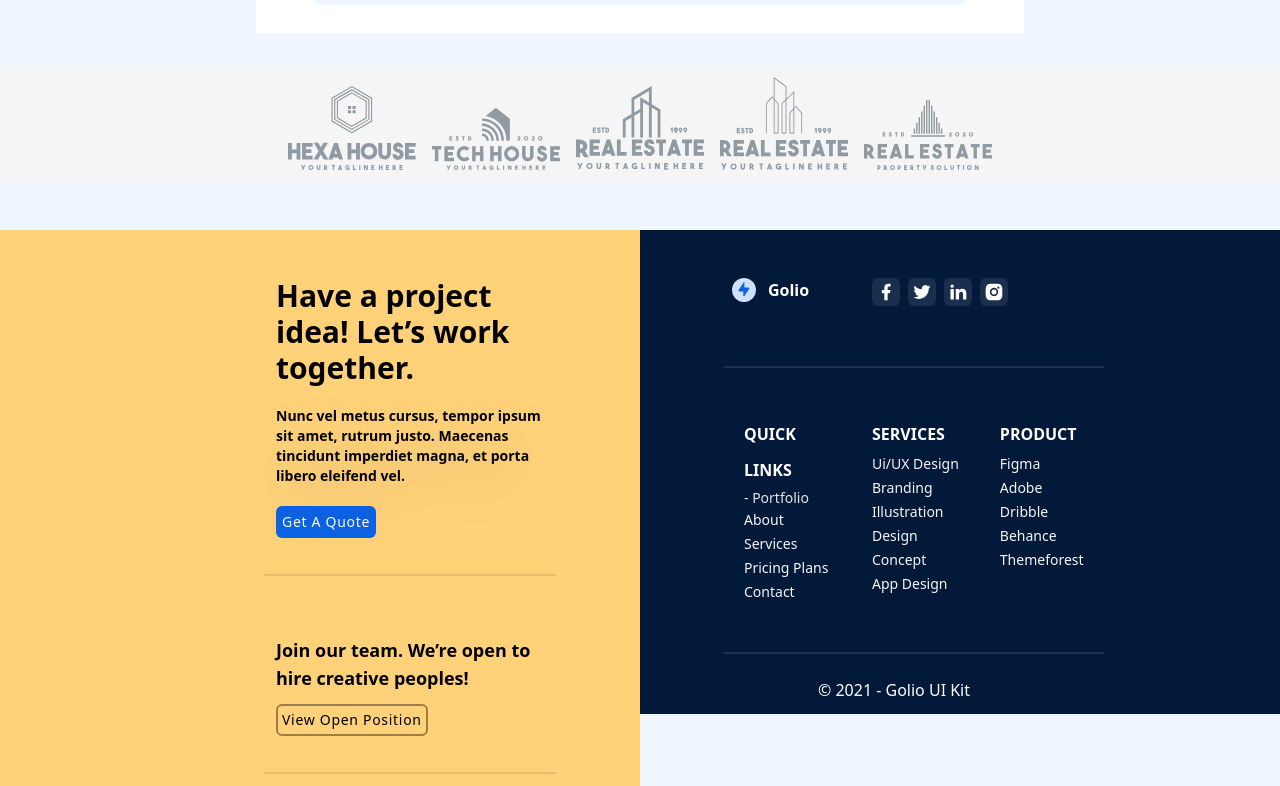
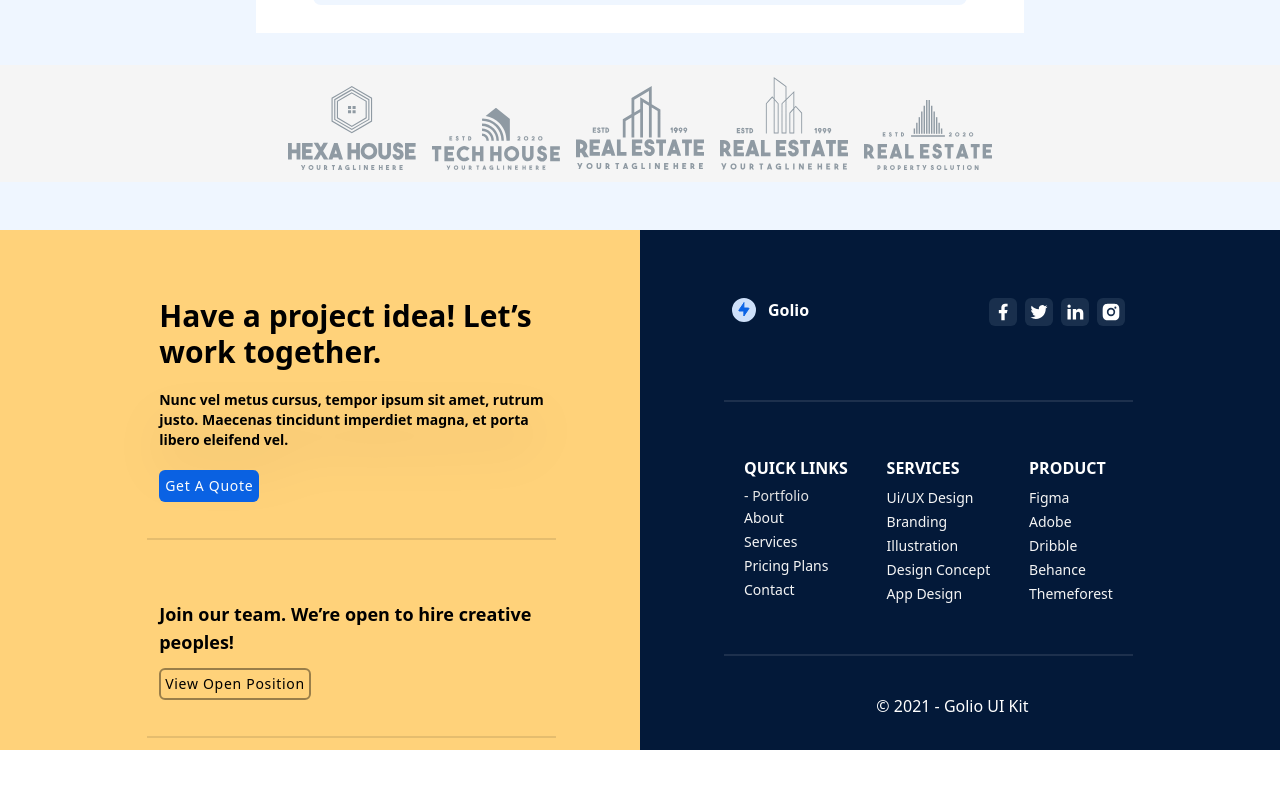
Before and after one commit to TubiOb/golio, a React (Create React App) app: page / in a window 1280 px wide. Shown: the part 4023-4809 px from the top of the page. After the commit the page ends 4773 px from the top, so only its background shows below. Built offline with nearby package versions, Linux system fonts and the light colour scheme; the HTML template or start-up script is replaced by a standard one.

Commit message:
Done with the other side

```diff
--- a/src/components/Footer.jsx
+++ b/src/components/Footer.jsx
@@ -5,21 +5,21 @@ import { RiFacebookFill, RiTwitterFill, RiLinkedinFill, RiInstagramFill } from "
 
 const Footer = () => {
   return (
-    <div className='w-full flex lg:flex-row flex-col flex-wrap items-start justify-between mt-12'>
-        <div className='bg-[#FFD27A] py=5 px-7 md:w-full lg:w-[50%] w-full items-center md:items-end justify-between flex flex-col'>
-            <div className='flex flex-col w-[95%] lg:w-[50%] lg:mr-14 lg:my-3 items-start gap-3 justify-between border-b-2 border-opacity-10 border-b-black py-7 px-2 md:py-9 md:px-3'>
+    <div className='w-full flex lg:flex-row flex-wrap items-center justify-between mt-12'>
+        <div className='bg-[#FFD27A] py-5 px-7 md:w-full lg:w-[50%] w-full h-full lg:h-[520px] items-center md:items-end justify-between flex flex-col'>
+            <div className='flex flex-col w-[95%] lg:w-[70%] lg:mr-14 lg:my-3 items-start gap-3 justify-between border-b-2 border-opacity-10 border-b-black py-7 px-2 md:py-9 md:px-3'>
                 <h4 className='font-bold text-sm lg:text-3xl tracking-normal leading-3 '>Have a project idea! Let’s work together.</h4>
                 <p className='text-xs lg:text-sm font-semibold leading-3 py-2 drop-shadow-2xl'>Nunc vel metus cursus, tempor ipsum sit amet, rutrum justo. Maecenas tincidunt imperdiet magna, et porta libero eleifend vel. </p>
                 <button type="submit" className='bg-[#0B63E5] text-white border-transparent tracking-wider border-2 border-opacity-5 hover:bg-transparent hover:border-opacity-40 hover:border-black hover:text-black text-sm font-normal py-1 px-1 lg:font-medium'>Get A Quote</button>
             </div>
-            <div className='flex flex-col w-[95%] lg:w-[50%] lg:mr-14 lg:my-3 items-start gap-3 justify-between border-b-2 border-opacity-10 border-b-black py-7 px-2 md:py-9 md:px-3'>
+            <div className='flex flex-col w-[95%] lg:w-[70%] lg:mr-14 lg:my-3 items-start gap-3 justify-between border-b-2 border-opacity-10 border-b-black py-7 px-2 md:py-9 md:px-3'>
                 <h4 className='font-bold text-sm lg:text-lg tracking-normal leading-2 '>Join our team. We’re open to hire creative peoples!</h4>
                 <button type="submit" className='bg-transparent text-black tracking-wider border-2 border-opacity-40 border-black hover:bg-blue-700/90 hover:text-white hover:border-transparent text-sm font-normal py-1 px-1 lg:font-medium'>View Open Position</button>
             </div>
         </div>
 
-        <div className='bg-[#031939] py=5 px-7 md:w-full lg:w-[50%] w-full h-full items-center lg:items-start justify-between flex flex-col'>
-            <div className='flex flex-row w-[95%] md:w-[85%] lg:w-[50%] items-center lg:items-start gap-4 lg:gap-3 justify-between lg:ml-14 lg:my-3 py-9 px-2'>
+        <div className='bg-[#031939] py-5 px-7 md:w-full lg:w-[50%] w-full h-full lg:h-[520px] items-center lg:items-start justify-between flex flex-col'>
+            <div className='flex flex-row w-[95%] md:w-[85%] lg:w-[70%] items-center lg:items-start gap-4 lg:gap-3 justify-between lg:ml-14 lg:my-3 py-9 px-2'>
                 <div className='w-16 h-6 cursor-pointer flex flex-row'>
                     <Link to='/' className='w-full h-full cursor-pointer text-white gap-3 flex flex-row items-center justify-between'>
                         <img src={logo} alt="Golio" className='w-full h-full' />
@@ -43,7 +43,7 @@ const Footer = () => {
                 </div>
             </div>
 
-            <div className='flex flex-col border-y-2 border-opacity-10 border-white lg:flex-row w-[95%] md:w[85%] lg:w-[65%] items-start gap-4 lg:gap-3 justify-between lg:ml-14 lg:my-3 py-9 px-2'>
+            <div className='flex flex-col border-y-2 border-opacity-10 border-white lg:flex-row w-[95%] md:w[85%] lg:w-[70%] items-start gap-4 lg:gap-3 justify-between lg:ml-14 lg:my-3 py-9 px-2'>
                 <div className='flex items-start'>
                     <ul className='flex-col items-start justify-between text-white p-3 text-base font-semibold uppercase leading-9'>quick links
                         <li className='capitalize text-neutral-200 font-medium text-sm cursor-pointer hover:text-neutral-200 hover:font-normal'>- portfolio</li>
@@ -75,7 +75,7 @@ const Footer = () => {
                 </div>
             </div>
 
-            <div className='flex items-center lg:ml-20 w-[95%] md:w-[85%] lg:w-[50%] justify-center my-3 text-white font-normal'>
+            <div className='flex items-center lg:ml-20 w-[95%] md:w-[85%] lg:w-[70%] justify-center my-3 text-white font-normal'>
                 <p>&copy; 2021 - Golio UI Kit</p>
             </div>
         </div>
```
